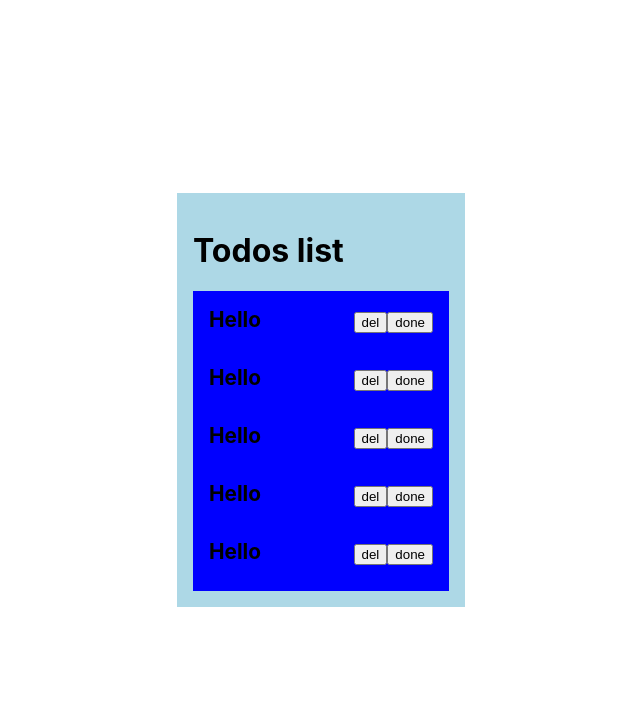
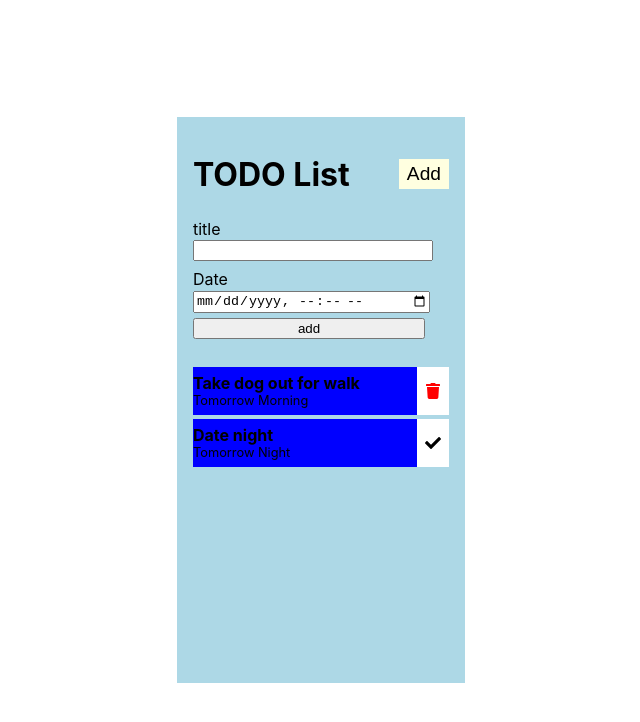
Before and after one commit to nibab-boo/react-todolist, a React (Create React App) app: page / in a window 1280 px wide. Shown: the top 722 px of the page, without its empty margins (319-959 px from the left). Built offline with nearby package versions, Linux system fonts and the light colour scheme.

Commit message:
CRUD react app with local storage as database done

```diff
--- a/package.json
+++ b/package.json
@@ -8,6 +8,7 @@
     "@testing-library/user-event": "^13.5.0",
     "react": "^18.0.0",
     "react-dom": "^18.0.0",
+    "react-icons": "^4.3.1",
     "react-router-dom": "^6.2.2",
     "react-scripts": "5.0.0",
     "styled-components": "^5.3.5",
--- a/src/App.js
+++ b/src/App.js
@@ -1,6 +1,11 @@
 import styled from 'styled-components';
 import { useState, useEffect } from 'react';
 // import { BrowserRouter as Router, Routes, Route } from 'react-router-dom';
+
+
+// components
+import Header from "./components/Header"
+import Cards from "./components/Cards"
 
 const MainContainer = styled.div`
   width: 100vw;
@@ -15,96 +20,100 @@ const ToDos = styled.div`
   padding: 16px;
 
 `
-
-const CardBox = styled.div`
-  height: 300px;
-  background: red;
-  overflow-y: hidden;
-`
-const Card = styled.div`
-  padding: 16px;
-  font-size: 1.3em;
-  font-weight: bold;
-  display: flex;
-  justify-content: space-between;
-  background: blue;
+const Form = styled.form`
+  padding: 0 24px 24px 0;
+  .input-box {
+    padding: 4px 0;
+  }
+  label {
+    display: block;
+  }
+  input {
+    width: 100%;
+  }
 
 `
 
-
 function App() {
   // useEffect to get access to local Storages
-  const [todos, setTodos] = useState([]);
+  const [title, setTitle] = useState("");
+  const [date, setDate] = useState("");
+  const [todos, setTodos] = useState([{
+      title: "Take dog out for walk",
+      done: true,
+      date: "Tomorrow Morning"
+    },{
+      title: "Date night",
+      done: false,
+      date: "Tomorrow Night"
+    }
+  ]);
 
+  const onSubmit = (todo) => {
+
+    setTodos([...todos, todo])
+    localStorage.setItem("todos", JSON.stringify(todos));
+
+  }
   useEffect(() => {
     const todosList = localStorage.getItem("todos");
     if ( !todosList || !todosList.length ) {
       localStorage.setItem("todos", "[]");
-      setTodos("happy")
     } else {
       console.log(todosList);
       setTodos(JSON.parse(todosList));
     }
   }, []);
 
+  // before submit
+  const beforeSubmit = (e) => {
+    e.preventDefault();
+    // console.log(  );
+    onSubmit({title, date, done: false});
+    setTitle("");
+    setDate("");
+  }
+
+  // clicking done
+  const clickDone = (data) => {
+    todos.forEach((todo) => {
+      if (todo.title === data.title) todo.done = true
+    })
+    localStorage.setItem("todos", JSON.stringify(todos));
+    setTodos(JSON.parse(localStorage.getItem("todos")));
+  }
+
+  // clicking delete
+  const clickDelete = (data) => {
+    todos.splice(todos.indexOf(data), 1);
+    console.log(todos);
+    localStorage.setItem("todos", JSON.stringify(todos));
+    setTodos(JSON.parse(localStorage.getItem("todos")));
+  }
+
+
   return (
     <MainContainer>
       <ToDos>
-        <h1>Todos list</h1>
-        <CardBox>
-          <Card>
-            Hello
-            <div>
-              <button>del</button>
-              <button>done</button>
-            </div>
-          </Card>
-          <Card>
-            Hello
-            <div>
-              <button>del</button>
-              <button>done</button>
-            </div>
-          </Card>
-          <Card>
-            Hello
-            <div>
-              <button>del</button>
-              <button>done</button>
-            </div>
-          </Card>
-          <Card>
-            Hello
-            <div>
-              <button>del</button>
-              <button>done</button>
-            </div>
-          </Card>
-          <Card>
-            Hello
-            <div>
-              <button>del</button>
-              <button>done</button>
-            </div>
-          </Card>
-          <Card>
-            Hello
-            <div>
-              <button>del</button>
-              <button>done</button>
-            </div>
-          </Card>
-          <Card>
-            Hello
-            <div>
-              <button>del</button>
-              <button>done</button>
-            </div>
-          </Card>
-        </CardBox>
+        < Header />
+        <Form onSubmit={ beforeSubmit }>
+          <div className="input-box">
+            <label  htmlFor="title">title</label>
+            <input type="text" name="title" value={title} onChange={(e)=> setTitle(e.target.value)}></input>
+          </div>
+          <div className="input-box">
+            <label  htmlFor="title">Date</label>
+            <input type="datetime-local" name="date" value={date} onChange={(e)=> setDate(e.target.value)} value={date}></input>
+          </div>
+          <div style={{textAlign: "center"}}>
+            <input type="submit" value="add"></input>
+          </div>
+        </Form>
+        < Cards todos= { todos } onDone={ clickDone } onDelete={ clickDelete }/>
       </ToDos>
     </MainContainer>
   );
 }
 
+
 export default App;
--- /dev/null
+++ b/src/components/Card.jsx
@@ -0,0 +1,27 @@
+import { FaCheck } from "react-icons/fa";
+import { FaTrash } from "react-icons/fa";
+// import { useState } from 'react';
+import "./../styles/card.css"
+// styled components
+
+
+const Card = ({ todo, onDone, onDelete }) => {
+  return (
+    <div className='card-box'>
+      <div>
+        <h4>{todo.title}</h4>
+        <p>{todo.date}</p>
+      </div>
+      { todo.done ? (
+        < FaTrash style={{ color: "red"}} onClick={ ()=> onDelete(todo) } />
+        ) : (
+          < FaCheck style={{ }} onClick={ ()=> onDone(todo) } />
+        )
+      }
+    </div>
+  );
+};
+
+
+
+export default Card;
--- /dev/null
+++ b/src/components/Cards.jsx
@@ -0,0 +1,16 @@
+import styled from 'styled-components';
+import Card from './Card';
+// style
+const CardBox = styled.div`
+  min-height: 300px;
+`
+
+const Cards = ({ todos, onDone, onDelete }) => {
+  return (
+    <CardBox>
+      { todos.map( (todo) => < Card key={todo.title} todo={ todo } onDone={ onDone } onDelete={ onDelete }/>) }
+    </CardBox>
+  );
+};
+
+export default Cards;
--- /dev/null
+++ b/src/components/Header.jsx
@@ -0,0 +1,30 @@
+import styled from 'styled-components';
+import { FaPlus }from 'react-icons/fa'
+
+const MainHeader = styled.div`
+  // background: red;
+  display:flex;
+  align-items: center;
+  justify-content: space-between;
+`
+const ButtonPlus = styled.button`
+  font-size: 1.2em;
+  background: lightyellow;
+  border: none;
+  padding: 4px 8px;
+  line-heigh  t: 100%;
+  &:hover {
+    background:red;
+  }
+`
+
+const Header = () => {
+  return (
+    <MainHeader>
+      <h1>TODO List</h1>
+      <ButtonPlus>Add</ButtonPlus>
+    </MainHeader>
+  );
+};
+
+export default Header;
--- /dev/null
+++ b/src/styles/card.css
@@ -0,0 +1,24 @@
+.card-box {
+  display: flex;
+  justify-content: space-between;
+  align-items: center;
+  background: blue;
+  margin: 4px auto;
+  /*  border-radius: 16px; */
+
+
+}
+.card-box h4 {
+  margin: 0;
+}
+.card-box p {
+  margin: 0;
+  font-size: .8em;
+}
+.card-box svg{
+  background: white;
+  padding: 16px 8px;
+}
+.card-box svg:hover {
+  background-color: beige;
+}
```
Also changed, not shown: 1 other file (tests, documents, lock files or other folders).
